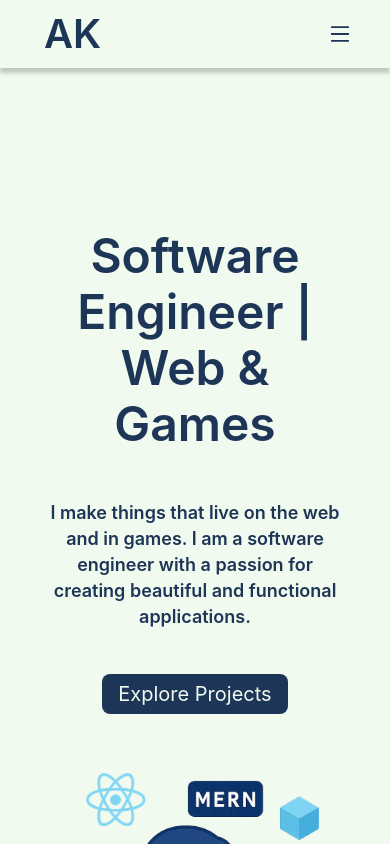
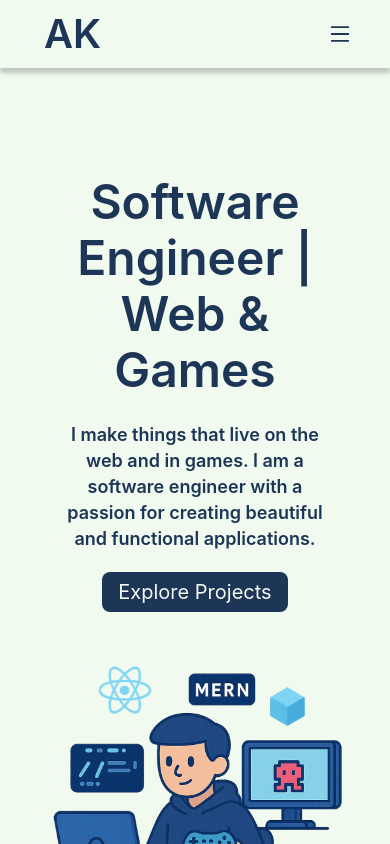
Before and after one commit to sagittariusHere/portfolio, a React (Vite) app in the folder frontend/: page / in a window 390 px wide. Shown: the top 844 px of the page. Built offline with nearby package versions, Linux system fonts and the light colour scheme.

Commit message:
Hero responsiveness

```diff
--- a/frontend/src/components/About/About.tsx
+++ b/frontend/src/components/About/About.tsx
@@ -62,7 +62,7 @@ export default function About() {
             <Button
               size="large"
               style={{ marginTop: "20px", width: "auto" }}
-              onClick={() => scrollToSection("contact")}
+              onClick={() => scrollToSection(SECTIONS.CONTACT)}
             >
               Contact Me
             </Button>
--- a/frontend/src/components/Footer/Footer.tsx
+++ b/frontend/src/components/Footer/Footer.tsx
@@ -4,11 +4,18 @@ import {
   LinkedinOutlined,
   MailOutlined,
 } from "@ant-design/icons";
+import { openLink } from "../../utils/helper";
 
 const { Text, Title } = Typography;
 
 export default function Footer() {
   const { token } = theme.useToken();
+
+  const onEmailMe = (email: string) => {
+    console.log("Email me clicked", `mailto:${email}`);
+    window.location.href = `mailto:${email}`;
+  };
+
   return (
     <Flex
       style={{
@@ -23,8 +30,7 @@ export default function Footer() {
     >
       <Flex
         style={{
-          width: "100%",
-          maxWidth: "70vw",
+          width: "70%",
           margin: "30px auto",
         }}
         gap="middle"
@@ -55,16 +61,23 @@ export default function Footer() {
             <Flex gap="small">
               <Button
                 style={{ borderRadius: "50%", width: "30px", padding: 0 }}
+                onClick={() => openLink("https://github.com/sagittariusHere")}
               >
                 <GithubOutlined />
               </Button>
               <Button
                 style={{ borderRadius: "50%", width: "30px", padding: 0 }}
+                onClick={() =>
+                  openLink(
+                    "https://www.linkedin.com/in/abdullah-khalid-a8a27515b/"
+                  )
+                }
               >
                 <LinkedinOutlined />
               </Button>
               <Button
                 style={{ borderRadius: "50%", width: "30px", padding: 0 }}
+                onClick={() => onEmailMe("sagittarius.here@gmail.com")}
               >
                 <MailOutlined />
               </Button>
@@ -74,7 +87,7 @@ export default function Footer() {
         <Divider style={{ borderColor: token.colorBgBlur }}></Divider>
         <Flex justify="center" align="center">
           <Text style={{ color: token.colorTextSecondary, fontSize: "12px" }}>
-            © Copyrright 2025. Made by Abdullah Khalid
+            © Copyright 2025. Made by Abdullah Khalid
           </Text>
         </Flex>
       </Flex>
--- a/frontend/src/components/Hero/Hero.tsx
+++ b/frontend/src/components/Hero/Hero.tsx
@@ -1,28 +1,26 @@
-import { Button, Flex, Image } from "antd";
-import { Typography } from "antd";
+import { Button, Col, Image, Row, Typography } from "antd";
 import { scrollToSection } from "../../utils/helper";
 import HeroImage from "../../assets/images/ComputerIcon.png";
+import { SECTIONS } from "../../constants";
 
 const { Title, Text } = Typography;
 
-const HeroStyle = {
-  margin: "6em 20px",
-};
-
 export default function Hero() {
   return (
-    <Flex style={HeroStyle} justify="space-evenly" align="center" wrap>
-      <Flex
-        justify="center"
-        align="center"
-        vertical
-        style={{ padding: "20px" }}
-        gap="large"
-      >
-        <Title style={{ textAlign: "center" }}>
-          Software Engineer | Web & Games
-        </Title>
-        <Text strong style={{ textAlign: "center", maxWidth: "600px" }}>
+    <Row
+      justify="center"
+      align="middle"
+      style={{
+        margin: "3em 40px",
+        textAlign: "center",
+      }}
+    >
+      <Col xs={24} md={14} style={{ padding: "20px" }}>
+        <Title>Software Engineer | Web & Games</Title>
+        <Text
+          strong
+          style={{ display: "block", maxWidth: "600px", margin: "0 auto" }}
+        >
           I make things that live on the web and in games. I am a software
           engineer with a passion for creating beautiful and functional
           applications.
@@ -31,21 +29,22 @@ export default function Hero() {
           type="primary"
           size="large"
           style={{ marginTop: "20px" }}
-          onClick={() => scrollToSection("projects")}
+          onClick={() => scrollToSection(SECTIONS.PROJECTS)}
         >
           Explore Projects
         </Button>
-      </Flex>
-      <Flex>
+      </Col>
+
+      <Col xs={24} md={10} style={{ textAlign: "center" }}>
         <Image
+          preview={false}
+          src={HeroImage}
           style={{
             maxWidth: "500px",
             height: "auto",
           }}
-          preview={false}
-          src={HeroImage}
         />
-      </Flex>
-    </Flex>
+      </Col>
+    </Row>
   );
 }
--- a/frontend/src/utils/helper.ts
+++ b/frontend/src/utils/helper.ts
@@ -4,3 +4,7 @@ export const scrollToSection = (id: string) => {
     el.scrollIntoView({ behavior: "smooth" });
   }
 };
+
+export const openLink = (url: string, newTab: boolean = true) => {
+  window.open(url, newTab ? "_blank" : "_self");
+};
```
